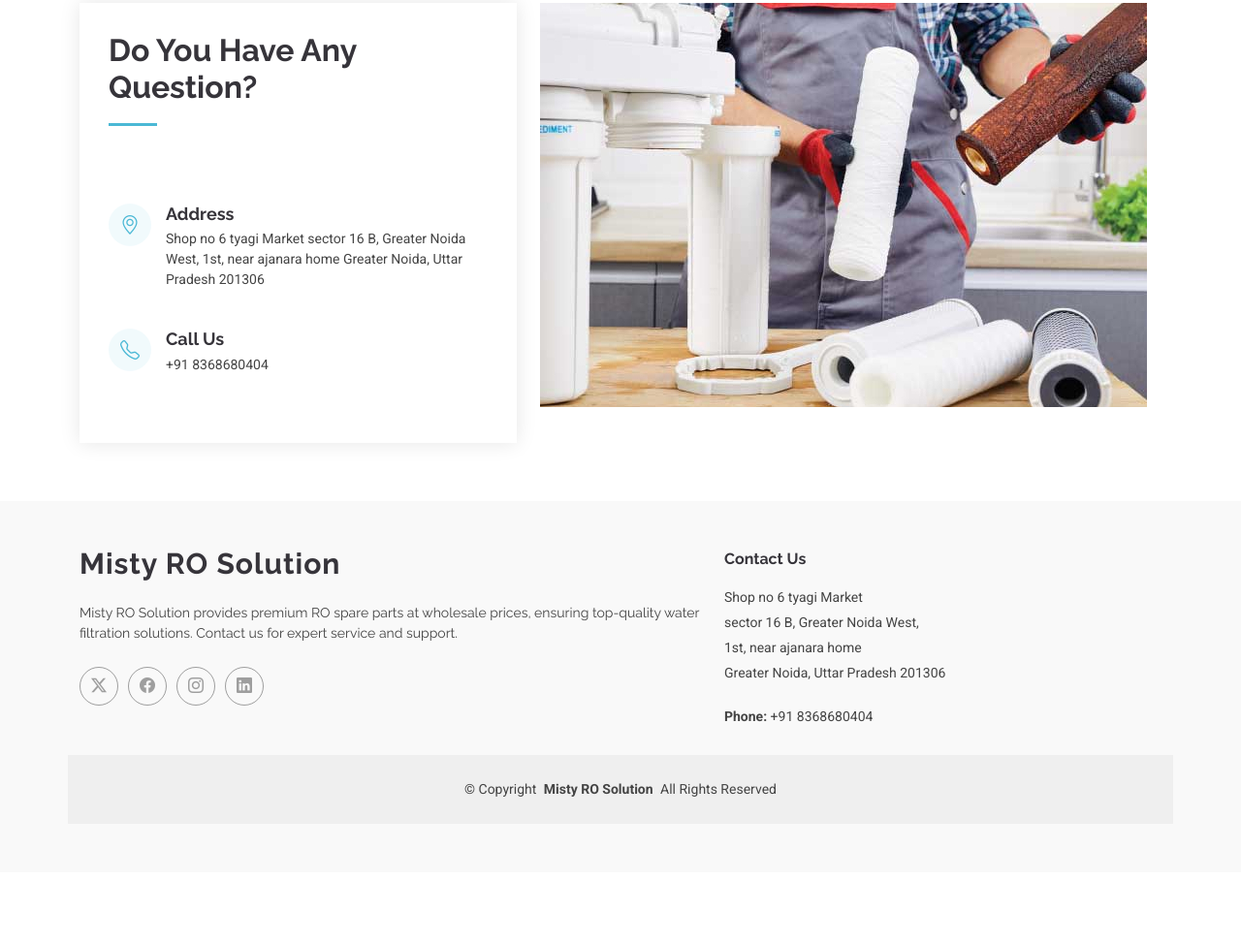
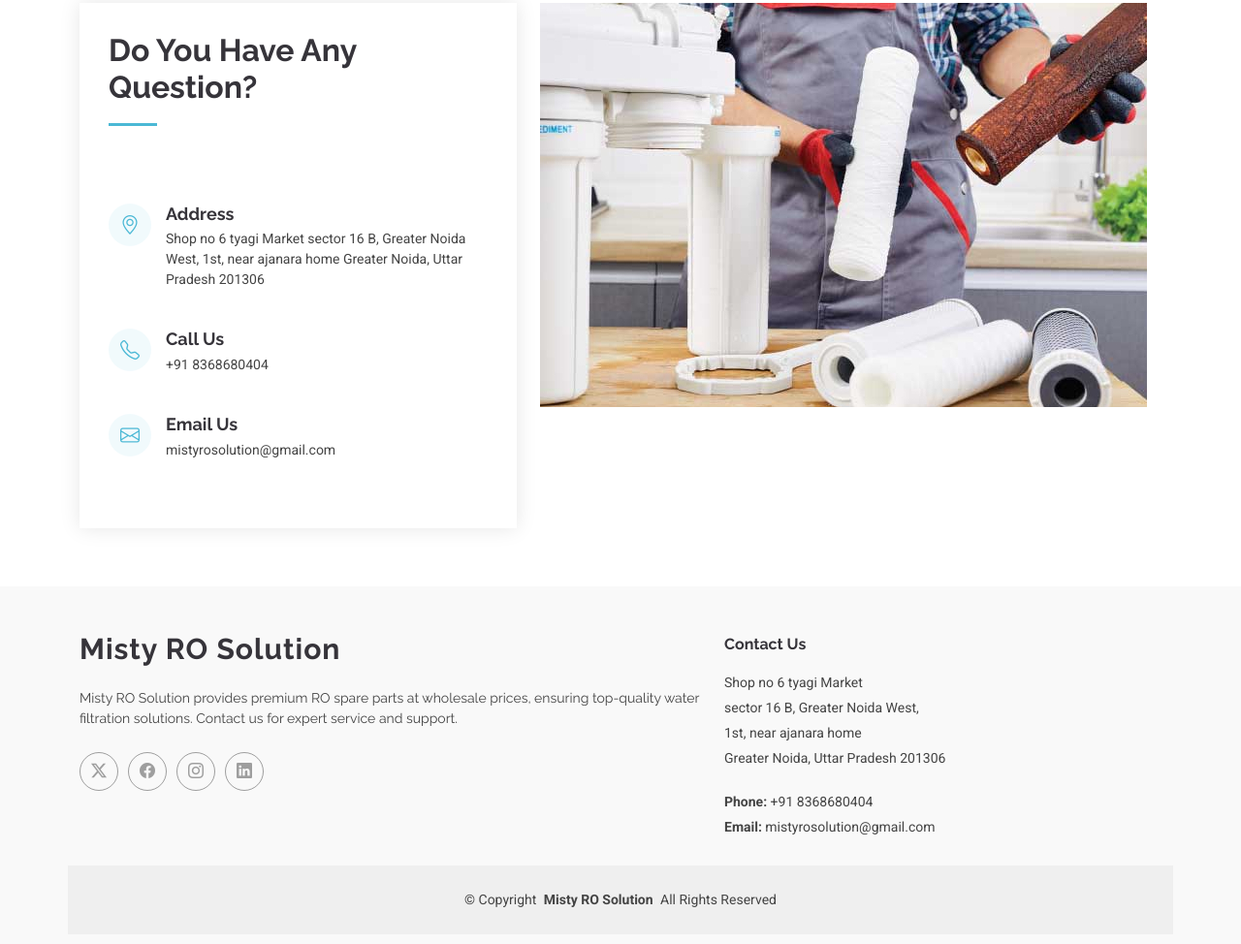
Before and after one commit to Saurav-prajapati/misty-ro-solution, a plain HTML site: page index.html in a window 1280 px wide. Shown: the part 4967-5941 px from the top of the page at 97% size. Before the commit the page ends 5867 px from the top, so only its background shows below. Drawn offline with Linux system fonts and the light colour scheme.

Commit message:
email add

```diff
--- a/index.html
+++ b/index.html
@@ -49,7 +49,8 @@
         "postalCode": "201306",
         "addressCountry": "India"
     },
-        "telephone":"+91 8368680404"
+        "telephone":"+91 8368680404",
+        "email":"mistyrosolution@gmail.com"
     }
   </script>
 </head>
@@ -423,13 +424,13 @@
                 </div>
               </div><!-- End Info Item -->
 
-              <!-- <div class="info-item d-flex" data-aos="fade-up" data-aos-delay="400">
+              <div class="info-item d-flex" data-aos="fade-up" data-aos-delay="400">
                 <i class="bi bi-envelope flex-shrink-0"></i>
                 <div>
                   <h3>Email Us</h3>
-                  <p>info@example.com</p>
+                  <p>mistyrosolution@gmail.com</p>
                 </div>
-              </div> -->
+              </div>
               <!-- End Info Item -->
 
               <!-- <iframe src="https://www.google.com/maps/embed?pb=!1m14!1m8!1m3!1d48389.78314118045!2d-74.006138!3d40.710059!3m2!1i1024!2i768!4f13.1!3m3!1m2!1s0x89c25a22a3bda30d%3A0xb89d1fe6bc499443!2sDowntown%20Conference%20Center!5e0!3m2!1sen!2sus!4v1676961268712!5m2!1sen!2sus" frameborder="0" style="border:0; width: 100%; height: 270px;" allowfullscreen="" loading="lazy" referrerpolicy="no-referrer-when-downgrade"></iframe> -->
@@ -470,7 +471,7 @@
           <p>1st, near ajanara home</p>
           <p>Greater Noida, Uttar Pradesh 201306</p>
           <p class="mt-4"><strong>Phone:</strong> <span>+91 8368680404</span></p>
-          <!-- <p><strong>Email:</strong> <span>info@example.com</span></p> -->
+          <p><strong>Email:</strong> <span>mistyrosolution@gmail.com</span></p>
         </div>
 
       </div>
```
